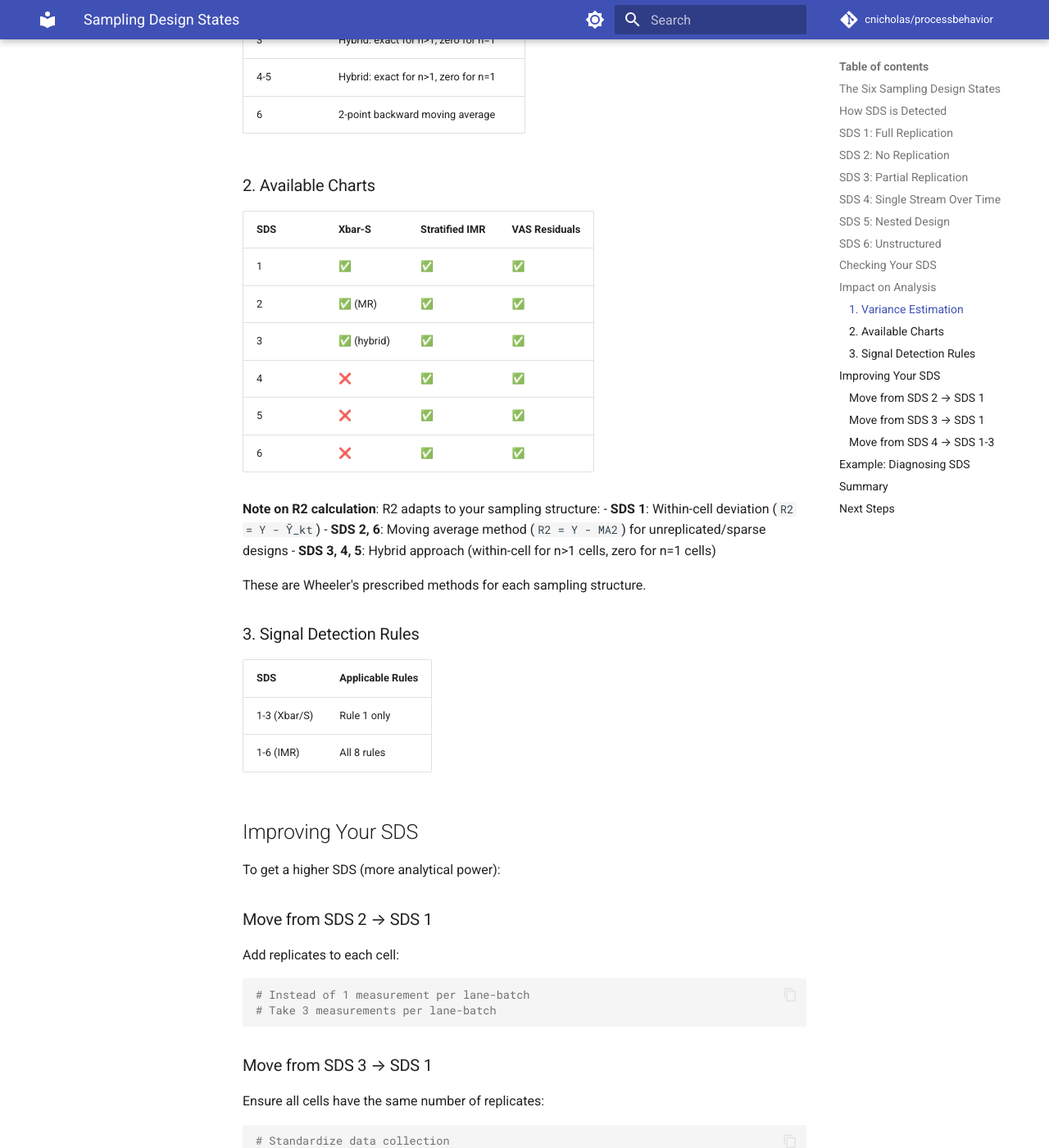
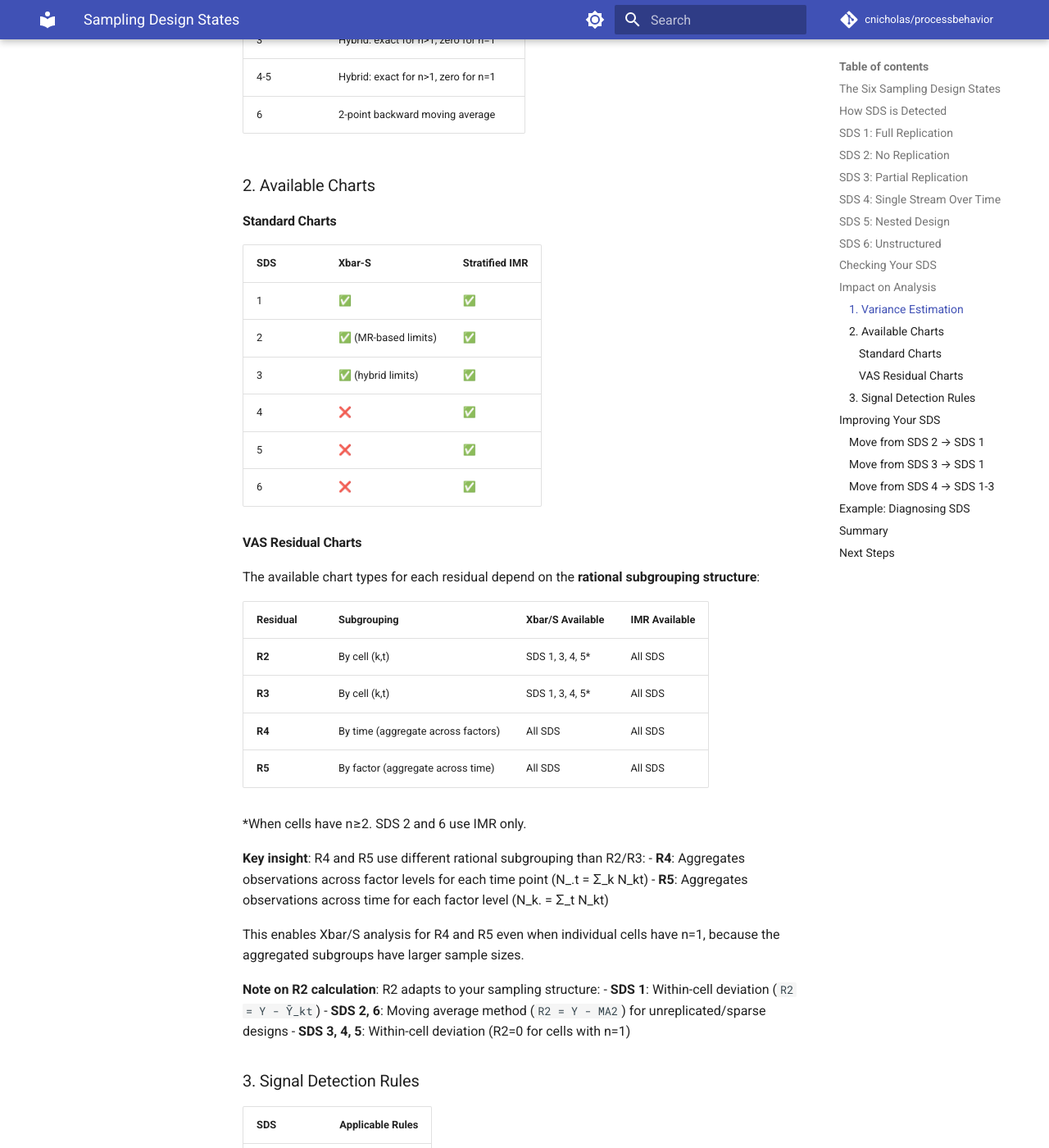
Before and after one commit to cnicholas/processbehavior, an MkDocs documentation site: the page built from docs/user-guide/sds-detection.md, in a window 1280 px wide and 1400 px high, scrolled down 4092 px. Shown: the whole window at 82% size. Built offline with MkDocs 1.6.1 and Material for MkDocs 9.7.7, drawn with Linux system fonts in a browser that asks for light colours; comment, search, counter and statistics services are not loaded.

Commit message:
docs: Expand Available Charts section with residual subgrouping details
- Split into Standard Charts and VAS Residual Charts subsections
- Document rational subgrouping structure for each residual:
  - R2/R3: By cell (k,t) - Xbar/S for SDS 1,3,4,5 when n≥2
  - R4: By time (aggregate across factors) - Xbar/S for all SDS
  - R5: By factor (aggregate across time) - Xbar/S for all SDS
- Explain key insight: R4/R5 aggregation enables Xbar/S even with n=1 cells

```diff
--- a/docs/user-guide/sds-detection.md
+++ b/docs/user-guide/sds-detection.md
@@ -183,21 +183,40 @@ The SDS affects three key aspects:
 
 ### 2. Available Charts
 
-| SDS | Xbar-S | Stratified IMR | VAS Residuals |
-|-----|--------|----------------|---------------|
-| 1 | ✅ | ✅ | ✅ |
-| 2 | ✅ (MR) | ✅ | ✅ |
-| 3 | ✅ (hybrid) | ✅ | ✅ |
-| 4 | ❌ | ✅ | ✅ |
-| 5 | ❌ | ✅ | ✅ |
-| 6 | ❌ | ✅ | ✅ |
+#### Standard Charts
+
+| SDS | Xbar-S | Stratified IMR |
+|-----|--------|----------------|
+| 1 | ✅ | ✅ |
+| 2 | ✅ (MR-based limits) | ✅ |
+| 3 | ✅ (hybrid limits) | ✅ |
+| 4 | ❌ | ✅ |
+| 5 | ❌ | ✅ |
+| 6 | ❌ | ✅ |
+
+#### VAS Residual Charts
+
+The available chart types for each residual depend on the **rational subgrouping structure**:
+
+| Residual | Subgrouping | Xbar/S Available | IMR Available |
+|----------|-------------|------------------|---------------|
+| **R2** | By cell (k,t) | SDS 1, 3, 4, 5* | All SDS |
+| **R3** | By cell (k,t) | SDS 1, 3, 4, 5* | All SDS |
+| **R4** | By time (aggregate across factors) | All SDS | All SDS |
+| **R5** | By factor (aggregate across time) | All SDS | All SDS |
+
+*When cells have n≥2. SDS 2 and 6 use IMR only.
+
+**Key insight**: R4 and R5 use different rational subgrouping than R2/R3:
+- **R4**: Aggregates observations across factor levels for each time point (N_.t = Σ_k N_kt)
+- **R5**: Aggregates observations across time for each factor level (N_k. = Σ_t N_kt)
+
+This enables Xbar/S analysis for R4 and R5 even when individual cells have n=1, because the aggregated subgroups have larger sample sizes.
 
 **Note on R2 calculation**: R2 adapts to your sampling structure:
 - **SDS 1**: Within-cell deviation (`R2 = Y - Ȳ_kt`)
 - **SDS 2, 6**: Moving average method (`R2 = Y - MA2`) for unreplicated/sparse designs
-- **SDS 3, 4, 5**: Hybrid approach (within-cell for n>1 cells, zero for n=1 cells)
-
-These are Wheeler's prescribed methods for each sampling structure.
+- **SDS 3, 4, 5**: Within-cell deviation (R2=0 for cells with n=1)
 
 ### 3. Signal Detection Rules
 
```
